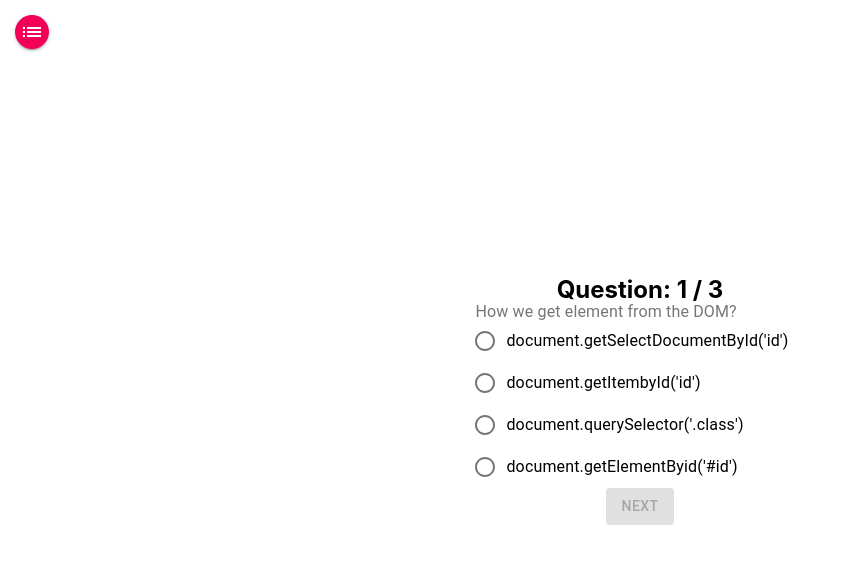
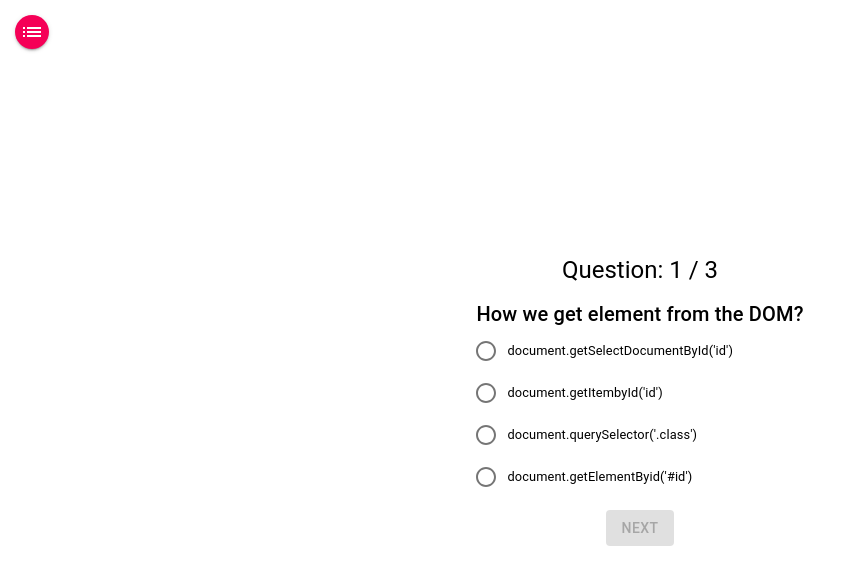
Before and after one commit to elenydev/quitz-ts, a Next.js app: page /quiz in a window 1280 px wide. Shown: the top 584 px of the page, without its empty margins (0-852 px from the left). Built offline with nearby package versions, Linux system fonts and the light colour scheme.

Commit message:
added simple css for quiz

```diff
--- a/src/pages/quiz/index.tsx
+++ b/src/pages/quiz/index.tsx
@@ -3,17 +3,28 @@ import styled from 'styled-components';
 import { QUIZ_QUESTIONS } from '@/data/quizQuestions';
 
 import Button from '@material-ui/core/Button';
+import Typography from '@material-ui/core/Typography';
 import Radio from '@material-ui/core/Radio';
 import RadioGroup from '@material-ui/core/RadioGroup';
 import FormControlLabel from '@material-ui/core/FormControlLabel';
 import FormControl from '@material-ui/core/FormControl';
-import FormLabel from '@material-ui/core/FormLabel';
 
 const Wrapper = styled.div`
   display: flex;
   flex-direction: column;
   align-items: center;
   justify-content: space-between;
+  padding: 0 20px;
+
+  .MuiTypography-body1 {
+    font-size: 0.8rem;
+    white-space: normal;
+  }
+
+  & > fieldset,
+  h4 {
+    margin: 12px 0px;
+  }
 `;
 
 interface Answer {
@@ -57,20 +68,23 @@ const Quiz = (): React.ReactNode => {
   const handleCurrentAnswer = (answer: Answer): void =>
     setCurrentAnswer(answer);
 
-  const getScore = (): number => {
+  const getScore = (): string => {
     const score = allAnswers.filter((answer) => answer.points > 0);
-    return score.length;
+    const finalScore = `${Math.floor((100 * score.length) / quizLength)} %`;
+    return finalScore;
   };
 
   return (
     <Wrapper>
       {currentQuestion < quizLength && (
         <>
-          <h2>
+          <Typography variant="h5">
             Question: {currentQuestion + 1} / {quizLength}
-          </h2>
+          </Typography>
           <FormControl component="fieldset">
-            <FormLabel component="legend">{question}</FormLabel>
+            <Typography variant="h6" component="legend">
+              {question}
+            </Typography>
             <RadioGroup
               aria-label={question}
               name={question}
@@ -101,8 +115,8 @@ const Quiz = (): React.ReactNode => {
       )}
       {currentQuestion >= quizLength && (
         <>
-          <h3>Your score is:</h3>
-          <h4>{`${Math.floor((100 * getScore()) / quizLength)} %`}</h4>
+          <Typography variant="h3">Your score is:</Typography>
+          <Typography variant="h4">{getScore()}</Typography>
           <Button variant="contained" color="secondary" onClick={restartQuiz}>
             Try again
           </Button>
```
